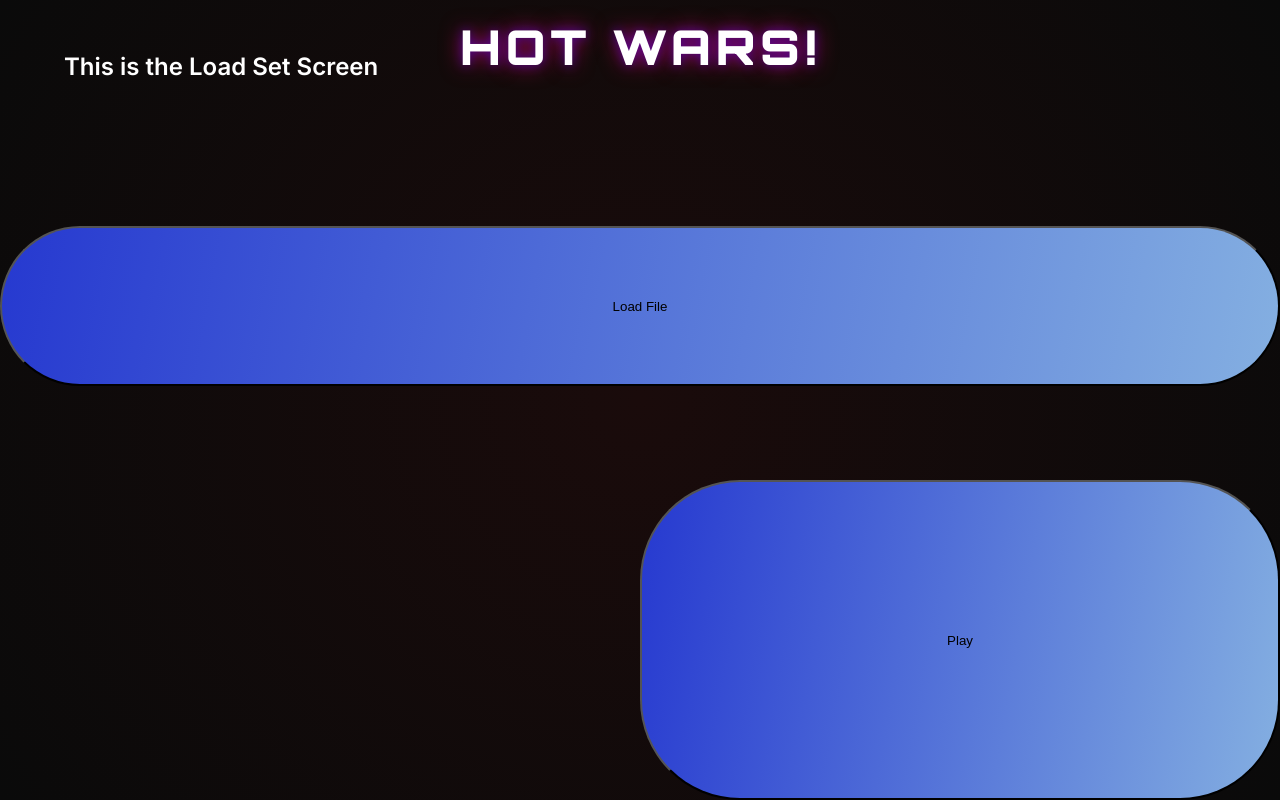
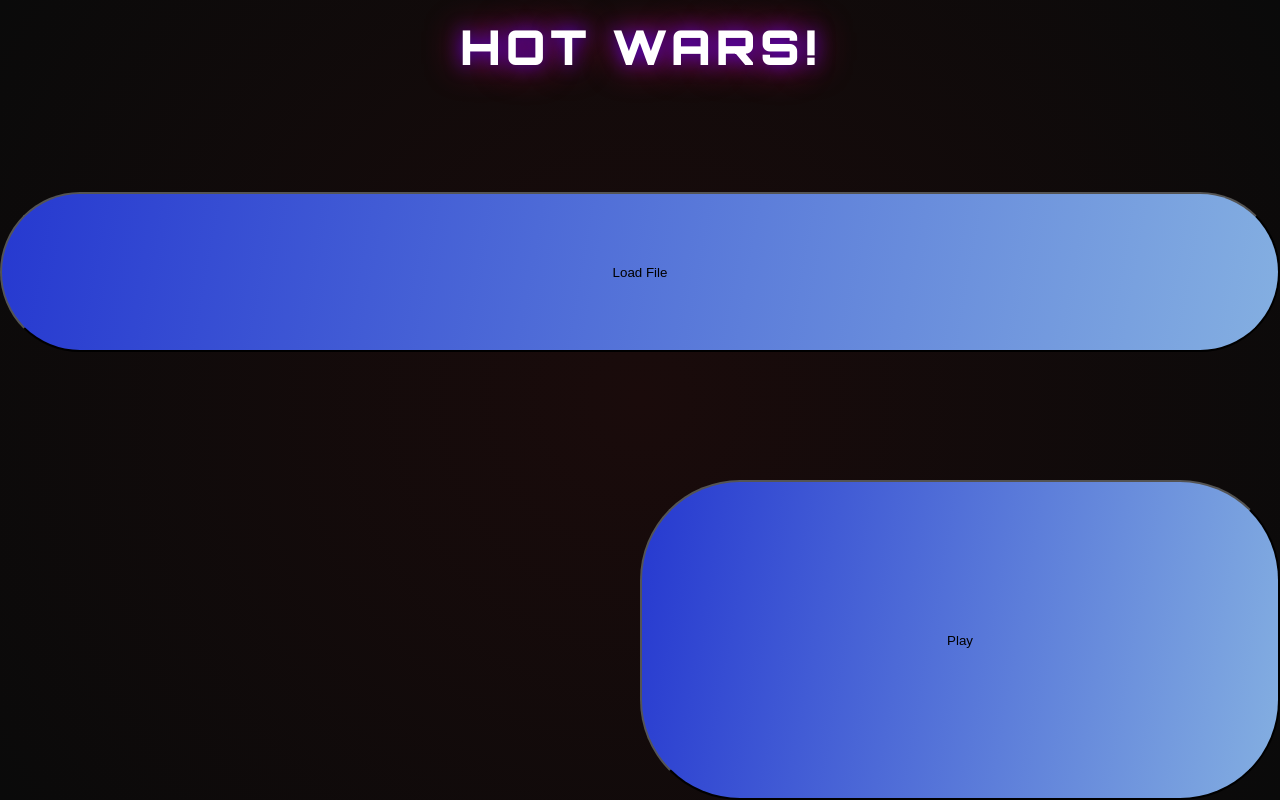
Before and after one commit to arsenic018/CS321-PROJECT, a React (Vite) app in the folder HotWars/: page /LoadSet in a window 1280 px wide. Built offline with nearby package versions, Linux system fonts and the light colour scheme.

Commit message:
Removed bug

```diff
--- a/HotWars/src/pages/LoadSet.jsx
+++ b/HotWars/src/pages/LoadSet.jsx
@@ -17,8 +17,6 @@ const LoadSet = () => {
        <div className="startPanel">
             <header className="startHeader">
                 <h1 className="gameTitle">HOT WARS!</h1>
-                <h2 className="PageTitle"> This is the Load Set Screen</h2>
-
             </header>
             <LoadButton onClick={handleLoadSet} onPlay={() => navigate("/Play")} />
         </div>
```
